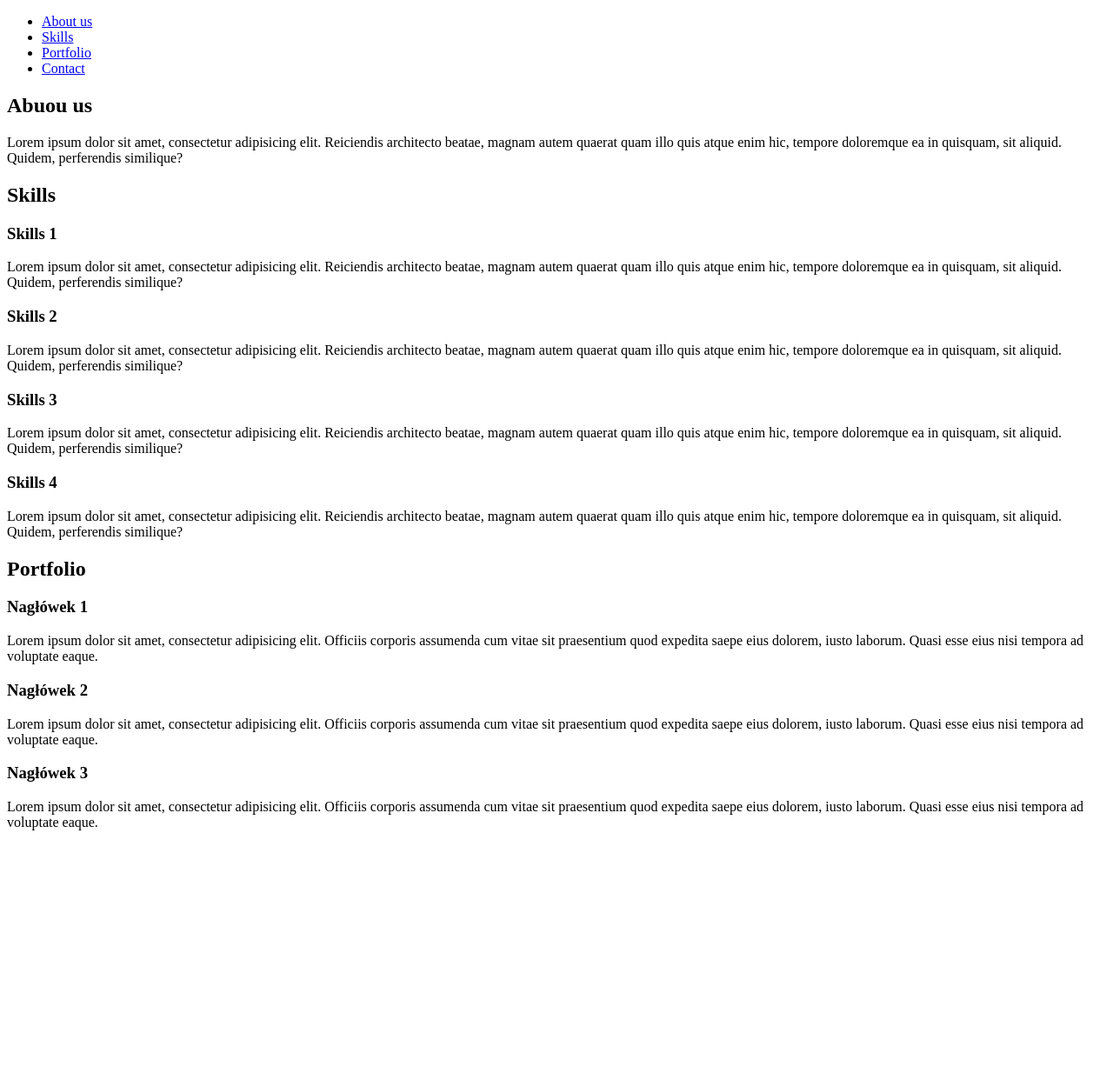
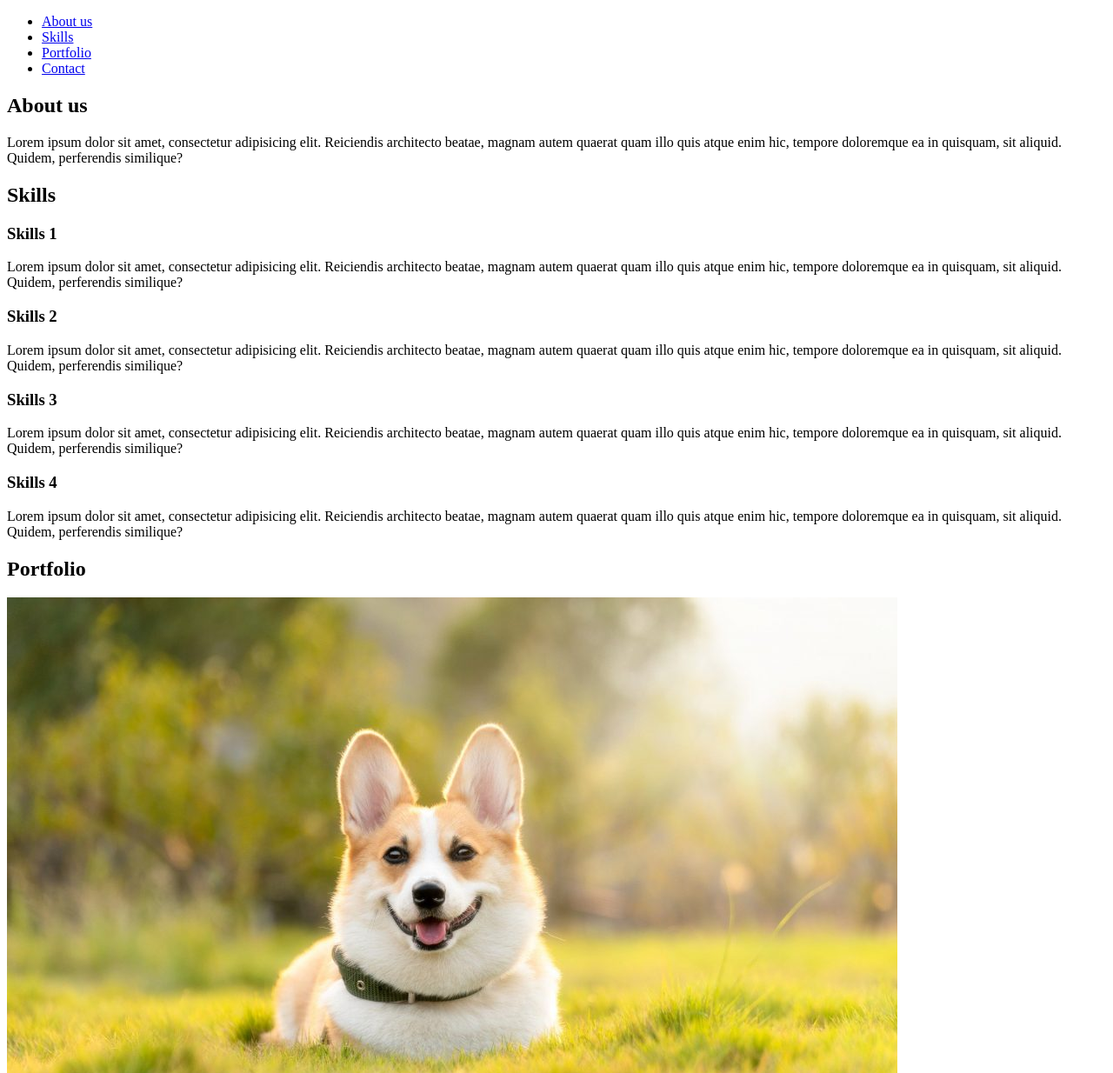
Before and after one commit to marcinptest/zadanie15, a plain HTML site: page index.html in a window 1280 px wide. Shown: the top 1234 px of the page at 87% size. Before the commit the page ends 971 px from the top, so only its background shows below. Drawn offline with Linux system fonts and the light colour scheme.

Commit message:
sekcja czwarta

```diff
--- a/index.html
+++ b/index.html
@@ -17,7 +17,7 @@
     </nav>
     <section id="aboutus">
         <a name="aboutus"></a>
-        <h1>Abuou us</h1>
+        <h1>About us</h1>
         <p>Lorem ipsum dolor sit amet, consectetur adipisicing elit.
              Reiciendis architecto beatae, magnam autem quaerat quam
              illo quis atque enim hic, tempore doloremque ea in
@@ -59,30 +59,28 @@
         <a name="portfolio"></a>
         <h2>Portfolio</h2>
         <div class="portfolio-item">
-            <h3>Nagłówek 1</h3>
-            <p>Lorem ipsum dolor sit amet, consectetur adipisicing
-                elit. Officiis corporis assumenda cum vitae sit
-                praesentium quod expedita saepe eius dolorem, iusto
-                laborum. Quasi esse eius nisi tempora ad voluptate
-                eaque.</p>
+            <img src="obrazek1.jpg" alt="obrazek1">
         </div>
         <div class="portfolio-item">
-            <h3>Nagłówek 2</h3>
-            <p>Lorem ipsum dolor sit amet, consectetur adipisicing
-                elit. Officiis corporis assumenda cum vitae sit
-                praesentium quod expedita saepe eius dolorem, iusto
-                laborum. Quasi esse eius nisi tempora ad voluptate
-                eaque.</p>
+            <img src="obrazek2.jpg" alt="obrazek2">
         </div>
         <div class="portfolio-item">
-            <h3>Nagłówek 3</h3>
-            <p>Lorem ipsum dolor sit amet, consectetur adipisicing
-                elit. Officiis corporis assumenda cum vitae sit
-                praesentium quod expedita saepe eius dolorem, iusto
-                laborum. Quasi esse eius nisi tempora ad voluptate
-                eaque.</p>
+            <img src="obrazek3.jpg" alt="obrazek3">
         </div>
     </section>
-
+    <section id="contact">
+        <h2>Jan Kowalski</h2>
+        <address>ul. Nijaka 25<br>
+        42-832 Melonino</address>
+        <form>
+            <label for="name">Imię:</label>
+            <input type="text" id="name" required>
+            <label for="temat">Temat</label>
+            <input type="text" id="temat" required>
+            <label for="news">Wiadomość</label>
+            <input type="text" id="news" required>
+            <input type="submit" value="Wyślij">
+        </form>
+    </section>
 </body>
 </html>
```
Also changed, not shown: obrazek1.jpg (added), obrazek2.jpg (added), obrazek3.jpg (added). Lines whose indentation alone changed are shown as unchanged.
